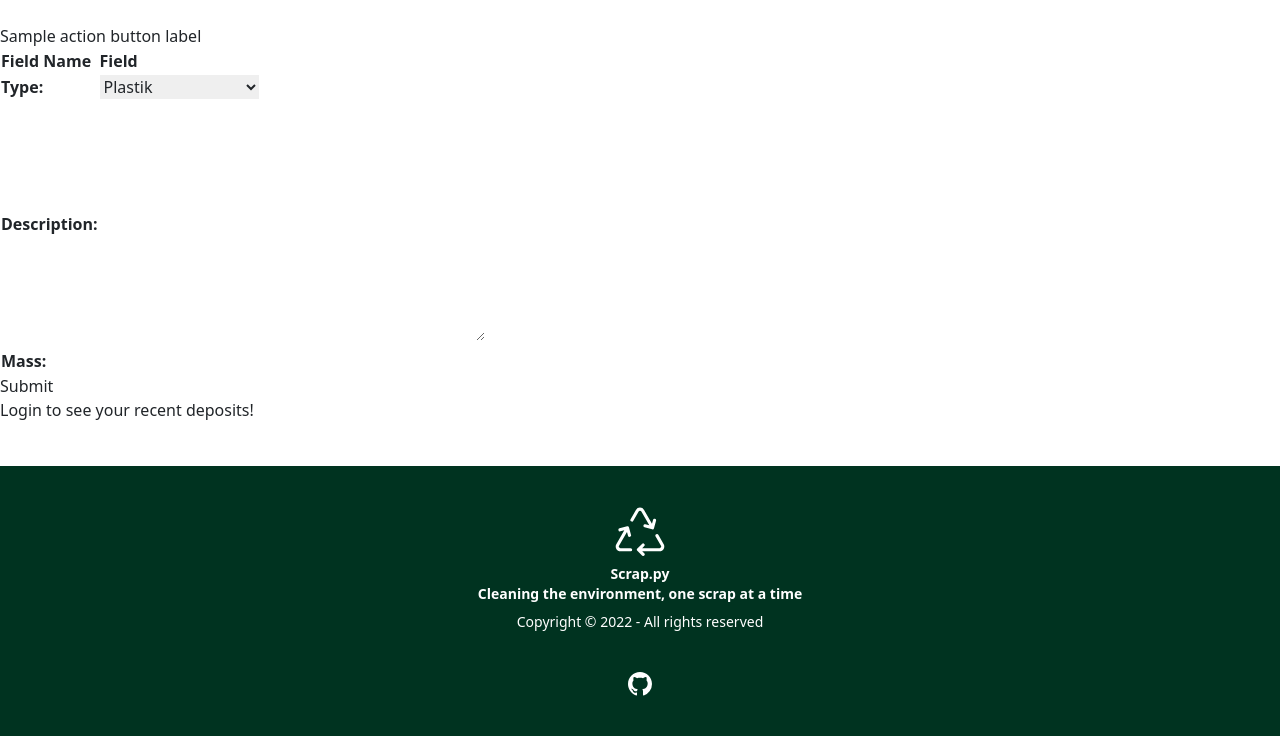
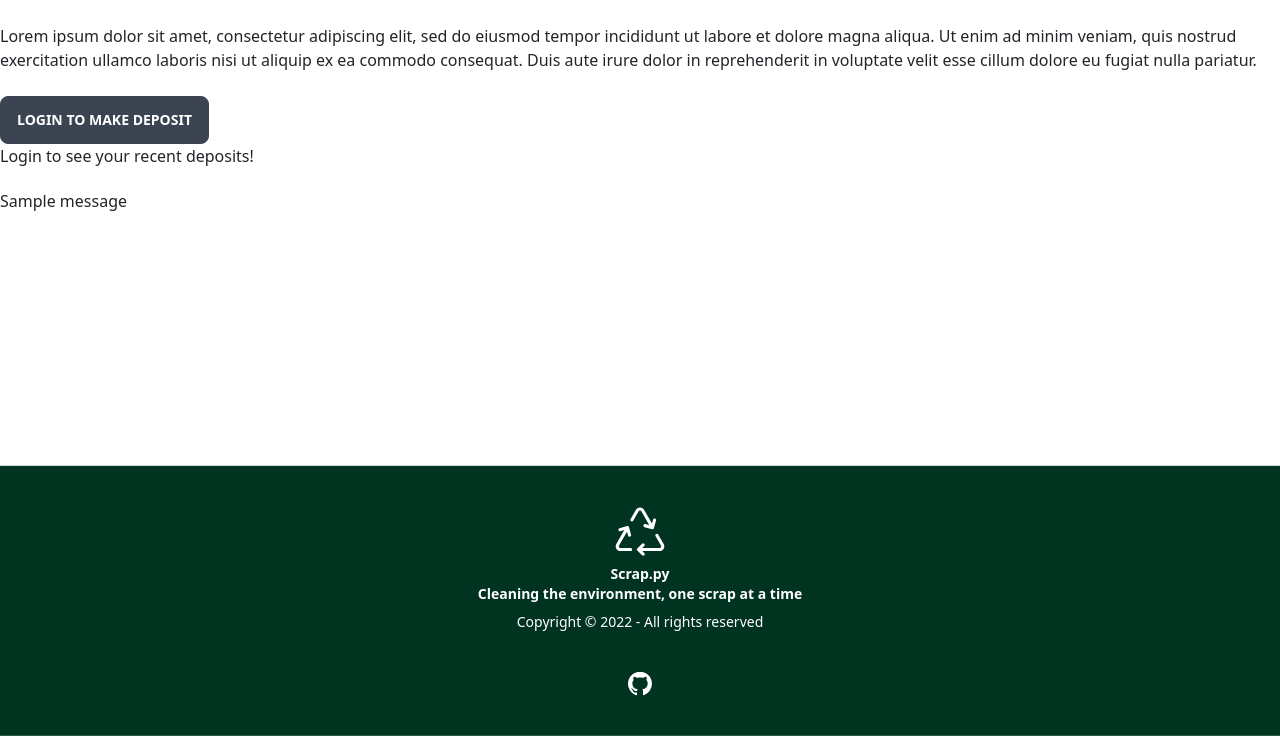
Before and after one commit to arkanalexei/TK, a Django app: template deposit/templates/deposit.html in a window 1280 px wide. Shown: the part 64-800 px from the top of the page. Run offline with Django 4.2, Linux system fonts and the light colour scheme; tables that the repository leaves empty hold one stand-in row (values such as "Sample post"); the template is opened without the code that fills it: values that come from a table or form of the project are taken from there, most other values are stand-ins (such as "Sample title", 1, 10 or a date in 2020); one stand-in notice (Sample message) is shown; some libraries are stand-ins or nearby versions.

Commit message:
worked on modal and more deposit functionality

```diff
--- a/banksampah/forms.py
+++ b/banksampah/forms.py
@@ -1,11 +1,6 @@
 from django.forms import Form, ModelForm
 from deposit.models import WasteDeposit
 from banksampah.models import News
-
-class DepositForm(ModelForm):
-    class Meta:
-        model = WasteDeposit
-        fields = ['type', 'description', 'mass']
 
 class NewsForm(ModelForm):
     class Meta:
--- a/banksampah/views.py
+++ b/banksampah/views.py
@@ -1,7 +1,7 @@
 from hashlib import new
 from deposit.models import WasteDeposit
 from banksampah.models import News
-from banksampah.forms import DepositForm
+from deposit.forms import DepositForm
 from django.utils import timezone
 from django.shortcuts import render, redirect
 from django.contrib import messages
--- /dev/null
+++ b/deposit/forms.py
@@ -0,0 +1,10 @@
+from django import forms
+from django.forms import Form, ModelForm
+from deposit.models import WasteDeposit
+from banksampah.models import News
+
+class DepositForm(ModelForm):
+    class Meta:
+        model = WasteDeposit
+        fields = ['type', 'mass']
+    description = forms.CharField(widget=forms.TextInput)
--- a/deposit/templates/deposit.html
+++ b/deposit/templates/deposit.html
@@ -19,40 +19,64 @@
         </script>
 
         <!-- Page Header -->
+        <br>
         {% if is_logged_in %}
-            <p> Welcome back {{ username }}</p>
+            <p> Welcome back {{ username }}!</p>
         {% endif %}
+        <p>Lorem ipsum dolor sit amet, consectetur adipiscing elit, sed do eiusmod tempor incididunt ut labore et dolore magna aliqua. Ut enim ad minim veniam, quis nostrud exercitation ullamco laboris nisi ut aliquip ex ea commodo consequat. Duis aute irure dolor in reprehenderit in voluptate velit esse cillum dolore eu fugiat nulla pariatur.</p>
         <br>
-        <button id="showModal">{{ action_button_label }}</button>
 
+        <!-- The button to open modal -->
+        {% if is_logged_in %}
+            <label for="form-modal" class="btn modal-button">Make Deposit</label>
+        {% else %}
+            <a href="{% url 'banksampah:login' %}"><button class="btn">Login to Make Deposit</button></a>
+        {% endif %}
+
+
+        <!-- Put this part before </body> tag -->
+        <input type="checkbox" id="form-modal" class="modal-toggle" />
+        <label class="modal" for="form-modal">
+            <label class="modal-box bg-white">
+                <label for="form-modal" class="btn btn-sm btn-circle absolute right-2 top-2 text-black bg-white">✕</label>
                 <!-- New Deposit Form -->
+                <table>
                     <form id="depositForm" method="POST" action="">
                     {% csrf_token %}
-            <table>
                         <tr>
                             <th>Field Name</th>
                             <th>Field</th>
                         </tr>
                         {{ form.as_table }}
+                    </form>
                 </table>
-        </form>
-        <button onclick="submitDeposit(depositForm)">Submit</button>
+                <tr colspan="2"><button class="btn" onclick="submitDeposit(depositForm)">Submit</button></tr>
+            </label>
+        </label>
 
-        <!-- Recent Deposit Table  -->
+        <!-- Recent Deposit History (asynchronously loaded)-->
         {% if is_logged_in %}
             <p> {{ username }}'s Recent Deposits </p>
-            <table id="history-table">
+            <table>
                 <tr>
                     <th>Date</th>
                     <th>Type</th>
                     <th>Mass</th>
                 </tr>
+                <tbody id="history-table"></tbody>
             </table>
         {% else %}
             <p> Login to see your recent deposits! </p>
         {% endif %}
         <br>
 
+        <!-- Message info / alert (asynchronously loaded) -->
+        {% if messages %}
+            {% for message in messages %}
+                <h1>{{message}}</h1>
+            {% endfor %}
+        {% endif %}
+
         {% endblock content %}
     </body>
 </html>
--- a/static/js/deposit.js
+++ b/static/js/deposit.js
@@ -1,16 +1,16 @@
 function setup() {
-    $.ajaxSetup({
+    $.ajaxSetup({ // set up CSRF token for all HTTP requests
         headers: {"X-CSRFToken": $('[name=csrfmiddlewaretoken]').val()}
     });
-
     appendHistoryTable();
 }
 
 function appendHistoryTable() {
-    $(`#history-table`).empty();
-    $("#depositForm")[0].reset();
-    $.getJSON("json/", (data) => {
+    $(`#history-table`).empty();    // empty table before appending html
+    $("#depositForm")[0].reset();   // reset form fields
+    $.getJSON("json/", (data) => {  // retrieve user's data
         const len = data.length;
+        // append row of WasteDeposit data for 5 of the most recent deposits
         for (var i = len - 1; (i >= 0) && (len - i <= 5); i--) {
             $("#history-table").append(
                 `<tr>
@@ -24,6 +24,7 @@ function appendHistoryTable() {
 }
 
 function submitDeposit(form) {
+    // Create a POST http request to be handled by Django
     $.post(
         `submit/`, $(form).serialize(), () => appendHistoryTable()
     );
```
Also changed, not shown: deposit/views.py (+10 -18 lines). Lines whose indentation alone changed are shown as unchanged.
